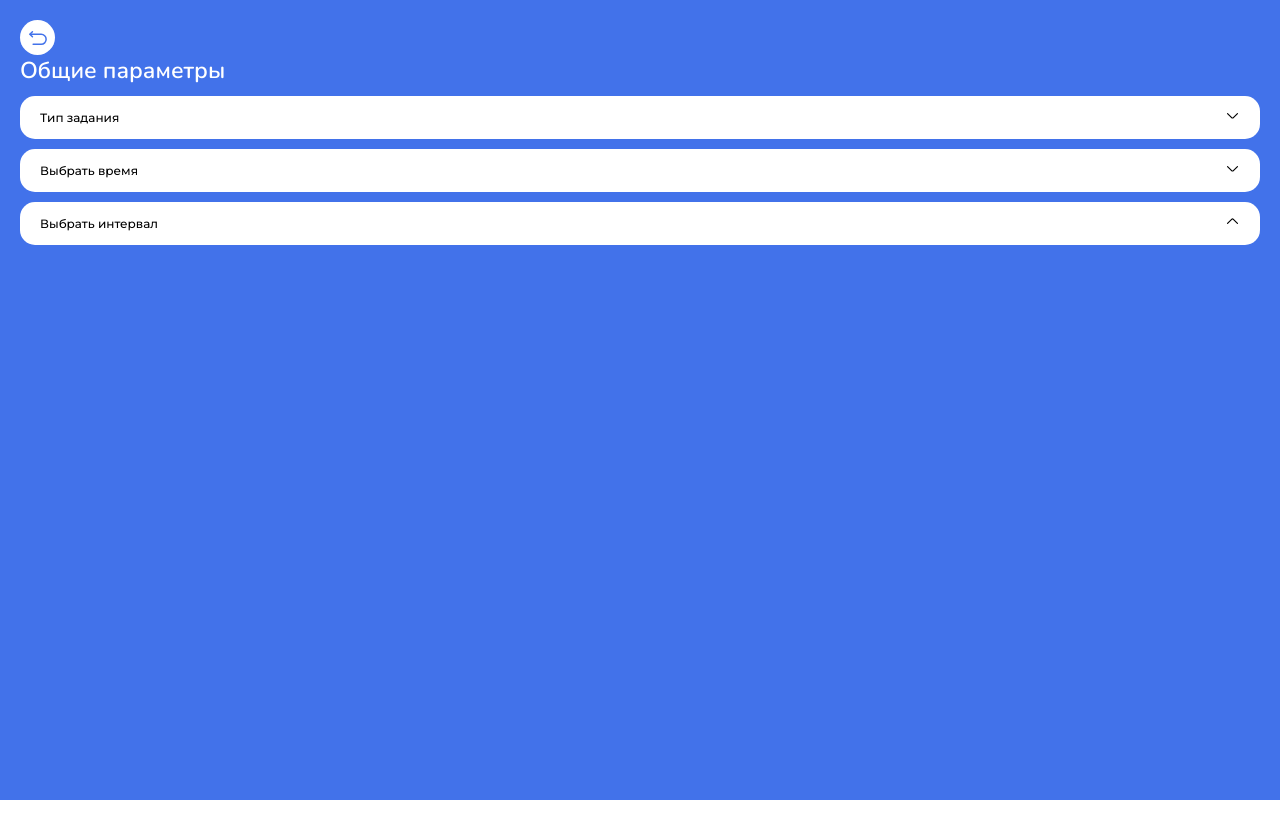
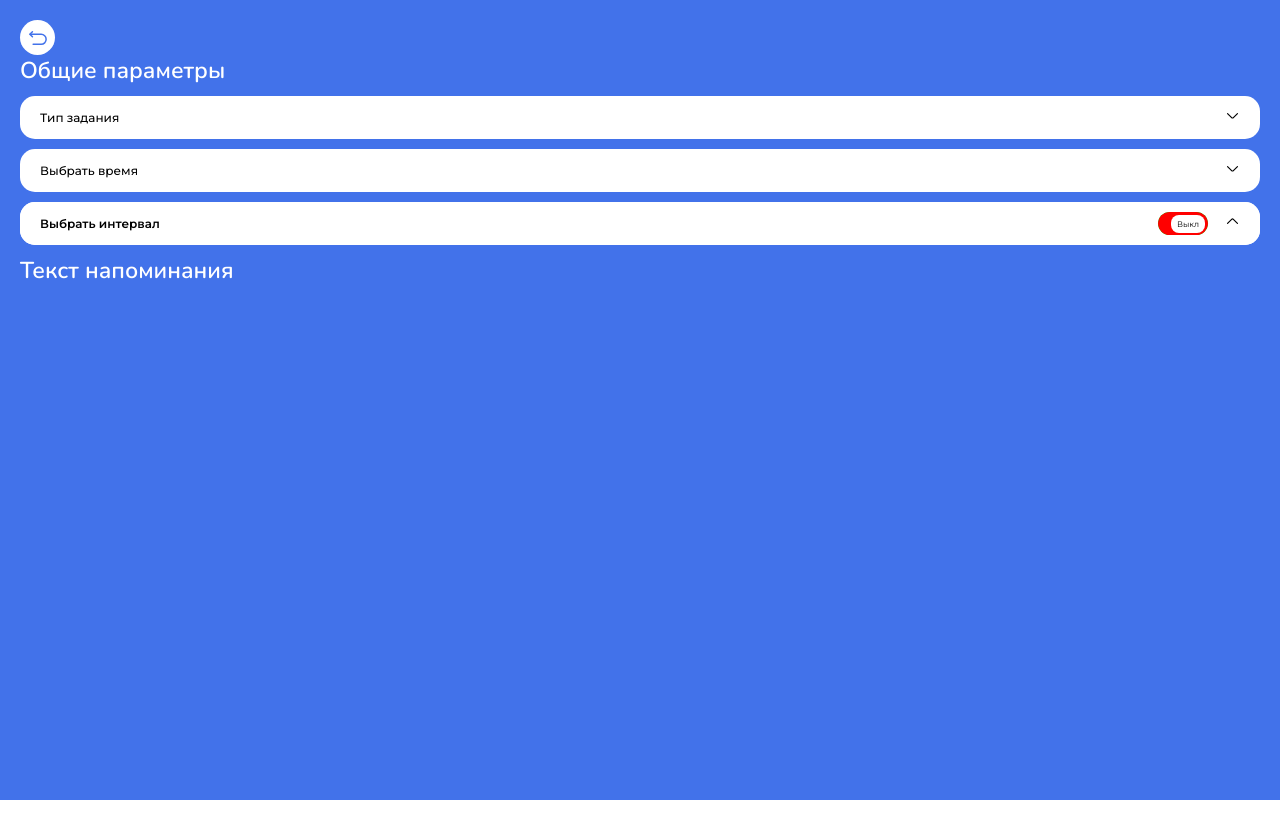
Before and after one commit to qqwerrtyz/chistulya_frontend, a Next.js app: page /app/notifications in a window 1280 px wide. Both pictures are taken after a click on the element 1245 px from the left and 123 px from the top of the page. After the commit the page ends 800 px from the top, so only its background shows below. Built offline with nearby package versions, Linux system fonts and the light colour scheme.

Commit message:
выпадающие напоминания сделаны

```diff
--- a/src/components/app/notifications/Notifications.module.css
+++ b/src/components/app/notifications/Notifications.module.css
@@ -209,7 +209,6 @@
 
     width: 100%;
     max-height: 200px;
-    overflow: auto;
 
     box-sizing: border-box;
 
@@ -371,9 +370,143 @@
   border-bottom: 1px solid rgba(0,0,0,0.06);
 }
 
+.generalParamsFieldWrapperInterval {
+    position: relative;
+}
+
 .generalParamsDropdownWrapperInterval {
+
+
+}
+
+.createInterval {
+    display: flex;
+    justify-content: space-between;
+    align-items: center;
+}
+
+.createIntervalCountWrapper {
+    cursor: pointer;
+
+    width: 100%;
+}
+.createIntervalCount {
+    font-size: 12px;
+    font-weight: 600;
+
+    padding: 3px 0;
+
+    display: block;
+
+    width: 100%;
+
+
+    border-radius: 8px;
+}
+
+.intervalToggleWrapper {
+    margin-right: 17px;
+}
+
+.intervalToggle {
+    position: relative;
+
+    width: 50px;
+    height: 23px;
+
+
+    border-radius: 20px;
+
+    background-color: #24C010;
+
+    overflow: hidden;
+}
+
+.intervalToggleSecondBg {
+    width: 100%;
+    height: 100%;
+
     position: absolute;
-    bottom: -5px;
+    top: 0;
     left: 0;
-    transform: translateY(100%);
+    z-index: 1;
+
+    border-radius: 20px;
+
+    background-color: #FF0000;
+
+    transition: 0.3s all;
 }
+
+.intervalToggleRound {
+    height: 18px;
+    width: 34px;
+
+    display: flex;
+    justify-content: center;
+    align-items: center;
+
+    position: absolute;
+    z-index: 2;
+
+    margin: 2.5px 0 0 3px;
+
+
+    background-color: #fff;
+
+    border-radius: 8px;
+
+    transition: 0.3s all;
+}
+
+.intervalToggleRoundText {
+    font-size: 8px;
+    display: none;
+    cursor: pointer;
+}
+
+.intervalToggleRoundTextActive {
+    display: block;
+}
+
+
+.createIntervalCountField {
+    position: absolute;
+    z-index: 10;
+    top: 100%;
+    left: 0;
+
+    width: 100%;
+    height: 190px;
+
+
+    margin-top: 10px;
+    padding: 10px 20px;
+    box-sizing: border-box;
+
+    display: flex;
+    justify-content: space-between;
+    align-items: flex-start;
+    flex-direction: column;
+
+    background-color: #fff;
+
+    border-radius: 20px;
+
+    cursor: pointer;
+}
+
+.createIntervalCountField {
+
+}
+
+.createIntervalVariable {
+    font-size: 14px;
+}
+
+.generalParamsTitle {
+    font-size: 23px;
+    color: rgb(255, 255, 255);
+    font-weight: 600;
+    font-family: headline;
+}
--- a/src/components/app/notifications/addNotification/AddNotification.jsx
+++ b/src/components/app/notifications/addNotification/AddNotification.jsx
@@ -17,7 +17,8 @@ export default function AddNotification({setShowAddNotification}) {
         time: null,
         interval: null,
         title: null,
-        subTitle: null
+        subTitle: null,
+        intervalStatus: false
     })
 
     return (
@@ -45,9 +46,12 @@ export default function AddNotification({setShowAddNotification}) {
                                 <GeneralParamsInput dropdown={true}/>
 
                                 <SelectTimeInpup />
-
                                 <IntervalInput />
 
+                            </div>
+
+                            <div className={styles.generalParamsTitleWrapper}>
+                                <span className={styles.generalParamsTitle}>Текст напоминания</span>
                             </div>
                         </InputContext.Provider>
 
--- a/src/components/app/notifications/addNotification/generalParamsInput/IntervalInput.jsx
+++ b/src/components/app/notifications/addNotification/generalParamsInput/IntervalInput.jsx
@@ -2,27 +2,162 @@ import Image from "next/image"
 import styles from "./../../Notifications.module.css"
 import icons from "../../../../../../public/icons/icons"
 import { InputContext } from "../AddNotification";
-import { useContext, useState } from "react";
+import { useContext, useEffect, useState } from "react";
 export default function IntervalInput() {
 
     const [showDropdown, setShowDropdown] = useState(true);
-    const {data, setData} = useContext(InputContext)
+    const {data, setData} = useContext(InputContext);
+
+    const [isClicked, setIsClicked] = useState(false);
+    const [showVariable, setShowVariable] = useState(false)
+
+    const [varibale, setVaribale] = useState([
+        {
+            ru: "Каждый понедельник",
+            en: "monday"
+        },
+
+        {
+            ru: "Каждый вторник",
+            en: "tuesday"
+        },
+
+        {
+            ru: "Каждую среду",
+            en: "wednesday"
+        },
+
+        {
+            ru: "Каждый четверг",
+            en: "thursday"
+        },
+
+        {
+            ru: "Каждую пятницу",
+            en: "friday"
+        },
+
+        {
+            ru: "Каждую субботу",
+            en: "saturday"
+        },
+
+        {
+            ru: "Каждое воскресенье",
+            en: "sunday"
+        },
+    ])
+
+    const [displaySelectItem, setDisplaySelectItem] = useState(null)
+
+    function addDataInterval(item) {
+        setData(prev => {
+            const clone = {
+                ...prev,
+                interval: item.en
+            }
+
+            console.log(clone)
+            return clone
+        })
+
+        setShowVariable(prev => !prev);
+        setShowDropdown(prev => !prev)
+
+        setDisplaySelectItem(prev => prev = item.ru)
+    }
+
+
+
+    if (!data && !setData) {
+        return <h1>Идет загрузка данных</h1>
+    }
     return (
-
+        <>
             <div
                 className={`${styles.generalParamsFieldWrapper} ${styles.generalParamsFieldWrapperInterval}`}
             >
+
+
+                <div className={`${styles.generalParamsDropdownWrapper} ${styles.generalParamsDropdownWrapperInterval}`}>
+                        <div className={styles.createInterval}>
                             <div
-                className={styles.generalParamsFieldHeader}
-                onClick={() => setShowDropdown(prev => !prev)}
+                                className={styles.createIntervalCountWrapper}
+                                onClick={() => {
+                                    setShowVariable(prev => !prev);
+                                    setShowDropdown(prev => !prev)
+                                }
+                                }
                             >
-                <span className={styles.generalParamsField}>
-                    {
-                        data?.interval ? ` Повторять: ${data?.interval}` : "Выбрать интервал"
+                                <span className={styles.createIntervalCount}>{displaySelectItem ? displaySelectItem : "Выбрать интервал"}</span>
+                            </div>
+
+
+                            <div
+                                style={{
+                                    display: "flex",
+                                    alignItems: "center"
+                                }}
+                            >
+
+                                <div className={styles.intervalToggleWrapper}>
+                                    <div
+                                        className={styles.intervalToggle}
+                                        onClick={() => setIsClicked(prev => {
+
+                                            const clone = !prev
+
+                                            setData(dataPrev => {
+                                                const clone = {
+                                                    ...prev,
+                                                    intervalStatus: isClicked
                                                 }
+
+                                                return clone
+                                            })
+
+
+
+                                            return clone
+                                        })}
+                                    >
+                                        <div
+                                            className={styles.intervalToggleRound}
+                                            style={{
+                                                margin: isClicked ? "2.5px 0 0 3px" : "2.5px 0 0 13px",
+
+                                            }}
+
+                                        >
+
+                                            <span
+                                                className={`${styles.intervalToggleRoundText} ${!isClicked && styles.intervalToggleRoundTextActive}`}
+                                            >
+                                                Выкл
                                             </span>
 
-                <div className={styles.generalParamsArrowsWrapper}>
+                                            <span className={`${styles.intervalToggleRoundText} ${isClicked && styles.intervalToggleRoundTextActive}`}>
+                                                Вкл
+                                            </span>
+                                        </div>
+
+                                        <div
+                                            className={styles.intervalToggleSecondBg}
+                                            style={{
+                                                opacity: isClicked ? 0 : 1,
+                                            }}
+                                            onClick={() => setIsClicked(prev => !prev)}
+                                        >
+
+                                        </div>
+                                    </div>
+                                </div>
+
+                                <div className={styles.generalParamsArrowsWrapper} onClick={() => {
+                                    setShowDropdown(prev => !prev);
+                                    setShowVariable(prev => !prev);
+                                }
+                                }>
                                     {
                                         showDropdown
                                             ? <Image src={icons.arrowUp} className={styles.generalParamsArrow} />
@@ -30,14 +165,42 @@ export default function IntervalInput() {
                                     }
                                 </div>
                             </div>
+                        </div>
 
-            <div className={`${styles.generalParamsDropdownWrapper} ${styles.generalParamsDropdownWrapperInterval}`}>
-                <div className={styles.createInterval}>
-                    <div className={styles.createInterval}>
+                        {
+                            showVariable && (
+                                <div className={styles.createIntervalCountField}>
 
+                                    {
+                                        varibale.map((item,index) => {
+                                            return (
+                                                <div
+                                                    className={styles.createIntervalVariableWrapper}
+                                                    onClick={() => addDataInterval(item)}
+                                                >
+                                                    <span className={styles.createIntervalVariable}>{item.ru}</span>
                                                 </div>
-                </div>
-            </div>
+
+                                                )
+                                        })
+                                    }
+
                                 </div>
                             )
                         }
+
+
+
+
+                </div>
+
+
+
+
+            </div>
+
+
+
+        </>
+    )
+}
```
Lines whose indentation alone changed are shown as unchanged.
